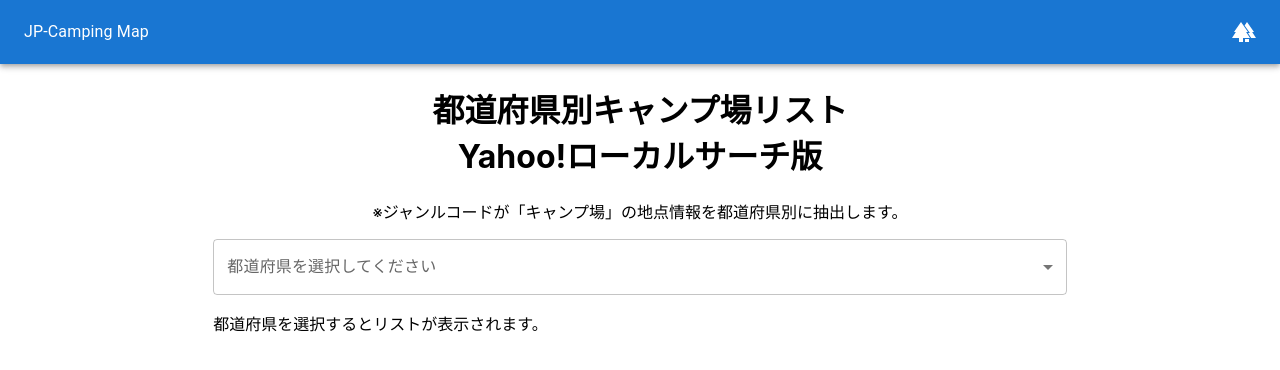
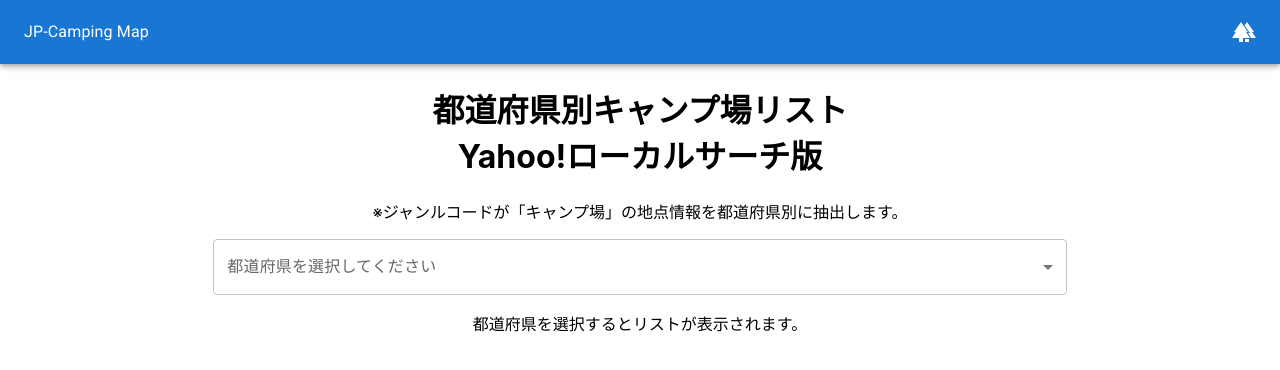
Before and after one commit to shichisan21/jp-campingmap, a React (Create React App) app in the folder front/: page / in a window 1280 px wide. Shown: the top 370 px of the page. Built offline with nearby package versions, Linux system fonts and the light colour scheme.

Commit message:
表示の微調整

```diff
--- a/front/public/index.html
+++ b/front/public/index.html
@@ -1,15 +1,24 @@
 <!DOCTYPE html>
-<html lang="en">
+<html lang="ja">
   <head>
     <meta charset="utf-8" />
     <link rel="icon" href="%PUBLIC_URL%/favicon.ico" />
+    <link rel="preconnect" href="https://fonts.googleapis.com" />
+    <link rel="preconnect" href="https://fonts.gstatic.com" crossorigin />
+    <link
+      rel="stylesheet"
+      href="https://fonts.googleapis.com/css?family=Roboto:300,400,500,700&display=swap"
+    />
+    <link
+      rel="stylesheet"
+      href="https://fonts.googleapis.com/css2?family=Kosugi+Maru&subset=japanese"
+    />
     <meta name="viewport" content="width=device-width, initial-scale=1" />
     <meta name="theme-color" content="#000000" />
     <meta
       name="description"
       content="Web site created using create-react-app"
     />
-    <link rel="apple-touch-icon" href="%PUBLIC_URL%/logo192.png" />
     <!--
       manifest.json provides metadata used when your web app is installed on a
       user's mobile device or desktop. See https://developers.google.com/web/fundamentals/web-app-manifest/
--- a/front/src/App.css
+++ b/front/src/App.css
@@ -2,12 +2,6 @@
   text-align: center;
 }
 
-table {
-  margin-left: auto;
-  margin-right: auto;
+.list-title-area {
+  text-align: center;
 }
-
-.topMessage {
-  margin: 10px 0;
-  border: solid 2px;
-}
--- a/front/src/App.js
+++ b/front/src/App.js
@@ -63,14 +63,14 @@
 
         <Grid item container>
           <Grid item sm={2}></Grid>
-
           <Grid item xs={12} sm={8}>
+            <div className='list-title-area'>
               {fieldList && (
                 <p>
                   {prefName}は{fieldList.length}件がヒットしました。
                 </p>
               )}
-
+            </div>
             {fieldList ? (
               <>
                 <TableContainer component={Paper}>
@@ -113,7 +113,9 @@
                 </TableContainer>
               </>
             ) : (
+              <div className='list-title-area'>
                 <p>都道府県を選択するとリストが表示されます。</p>
+              </div>
             )}
           </Grid>
           <Grid item sm={2}></Grid>
--- a/front/src/index.css
+++ b/front/src/index.css
@@ -1,13 +1,13 @@
 body {
   margin: 0;
-  font-family: -apple-system, BlinkMacSystemFont, 'Segoe UI', 'Roboto', 'Oxygen',
-    'Ubuntu', 'Cantarell', 'Fira Sans', 'Droid Sans', 'Helvetica Neue',
-    sans-serif;
+  font-family: -apple-system, BlinkMacSystemFont, "Roboto", "Kosugi Maru",
+    "Segoe UI", "Oxygen", "Ubuntu", "Cantarell", "Fira Sans", "Droid Sans",
+    "Helvetica Neue", sans-serif;
   -webkit-font-smoothing: antialiased;
   -moz-osx-font-smoothing: grayscale;
 }
 
 code {
-  font-family: source-code-pro, Menlo, Monaco, Consolas, 'Courier New',
+  font-family: source-code-pro, Menlo, Monaco, Consolas, "Courier New",
     monospace;
 }
```
Lines whose indentation alone changed are shown as unchanged.
